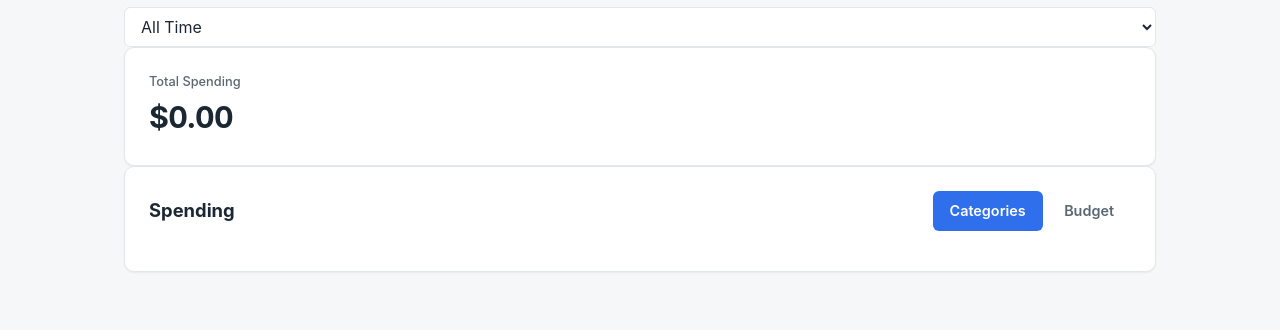
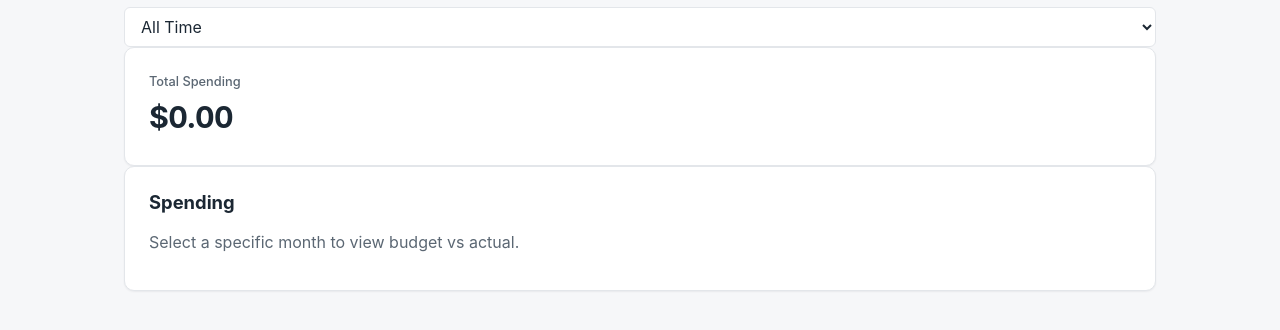
Before and after one commit to Noah1625/Categorization-and-Analytics-Dashboard, a Flask app: page /dashboard in a window 1280 px wide. Shown: the part 159-489 px from the top of the page. Run offline with Flask 3, Linux system fonts and the light colour scheme; data that the repository does not hold is empty; some libraries are stand-ins or nearby versions.

Commit message:
Added to dashboard with budget vs actual data and improve month selection

```diff
--- a/src/web/app.py
+++ b/src/web/app.py
@@ -52,16 +52,17 @@ def index():
 def dashboard():
 
     months = available_months()
-
-    selected_month = None
+    selected_month = months[-1] if months else None
 
     return render_template(
         "dashboard.html",
         total_spending=total_spending(selected_month),
         category_spending=spending_by_category(selected_month),
+        budget_data=budget_vs_actual(selected_month) if selected_month else None,
         monthly_spending=spending_by_month(),
         monthly_cash_flow=net_cash_flow_by_month(),
         months=months,
+        selected_month=selected_month,
     )
 
 
@@ -74,6 +75,7 @@ def dashboard_filter():
         "partials/_dashboard_content.html",
         total_spending=total_spending(month),
         category_spending=spending_by_category(month),
+        budget_data=budget_vs_actual(month) if month else None,
     )
 
 # --- Transactions --------------------------------------------------------
@@ -285,11 +287,11 @@ def demo_add_transaction():
 
 @app.get("/dashboard/budget")
 def dashboard_budget():
-    budget_data = budget_vs_actual("2018-07")
+    month = request.args.get("month") or None
 
     return render_template(
         "partials/_budget_chart.html",
-        budget_data=budget_data,
+        budget_data=budget_vs_actual(month) if month else None,
     )
 
 
--- a/src/web/templates/dashboard.html
+++ b/src/web/templates/dashboard.html
@@ -19,7 +19,7 @@
         <option value="">All Time</option>
 
         {% for month in months %}
-        <option value="{{ month }}">
+        <option value="{{ month }}" {% if month == selected_month %}selected{% endif %}>
             {{ month }}
         </option>
         {% endfor %}
@@ -28,46 +28,7 @@
 </div>
 
 <div id="dashboard-content">
-
-    <div class="card kpi">
-        <div class="kpi-label">Total Spending</div>
-        <div class="kpi-value">
-            ${{ "%.2f"|format(total_spending) }}
-        </div>
-    </div>
-
-
-  <div class="card">
-
-    <div class="card-header">
-        <h2>Spending</h2>
-
-        <div>
-            <button
-                class="btn btn-primary"
-                hx-get="/dashboard/category"
-                hx-target="#spending-card-content"
-                hx-include="#time-filter">
-                Categories
-            </button>
-
-            <button
-                class="btn btn-ghost"
-                hx-get="/dashboard/budget"
-                hx-target="#spending-card-content"
-                hx-include="#time-filter">
-                Budget
-            </button>
-        </div>
-    </div>
-
-    <div id="spending-card-content">
-
-        {% include "partials/_category_chart.html" %}
-
-    </div>
-
-  </div>
+    {% include "partials/_dashboard_content.html" %}
 
 </div>
 {% endblock %}
--- a/src/web/templates/partials/_dashboard_content.html
+++ b/src/web/templates/partials/_dashboard_content.html
@@ -12,9 +12,15 @@
         <h2>Spending</h2>
     </div>
 
+    {% if budget_data is none %}
+
+        <p class="muted">Select a specific month to view budget vs actual.</p>
+
+    {% else %}
+
     <div class="category-chart">
 
-        {% for category, total in category_spending %}
+        {% for category, budget, actual, remaining in budget_data %}
 
         <div class="category-bar-row">
 
@@ -22,15 +28,39 @@
                 {{ category }}
             </div>
 
+
             <div class="progress">
-                <div
-                    class="bar"
-                    style="width: {{ (total / category_spending[0][1] * 100)|round }}%">
-                </div>
+
+                {% if budget <= 0 %}
+
+                    <div
+                        class="bar {% if actual > 0 %}expense{% else %}income{% endif %}"
+                        style="width: {% if actual > 0 %}100{% else %}0{% endif %}%;">
+                    </div>
+
+                {% elif actual > budget %}
+
+                    <div
+                        class="bar expense"
+                        style="width: 100%;">
+                    </div>
+
+                {% else %}
+
+                    <div
+                        class="bar income"
+                        style="width: {{ (actual / budget * 100)|round }}%;">
+                    </div>
+
+                {% endif %}
+
             </div>
 
+
             <div class="category-value">
-                ${{ "%.2f"|format(total) }}
+                ${{ "%.0f"|format(actual) }}
+                /
+                ${{ "%.0f"|format(budget) }}
             </div>
 
         </div>
@@ -39,4 +69,6 @@
 
     </div>
 
+    {% endif %}
+
 </div>
```
Also changed, not shown: src/web/templates/partials/_budget_chart.html (+42 -11 lines).
